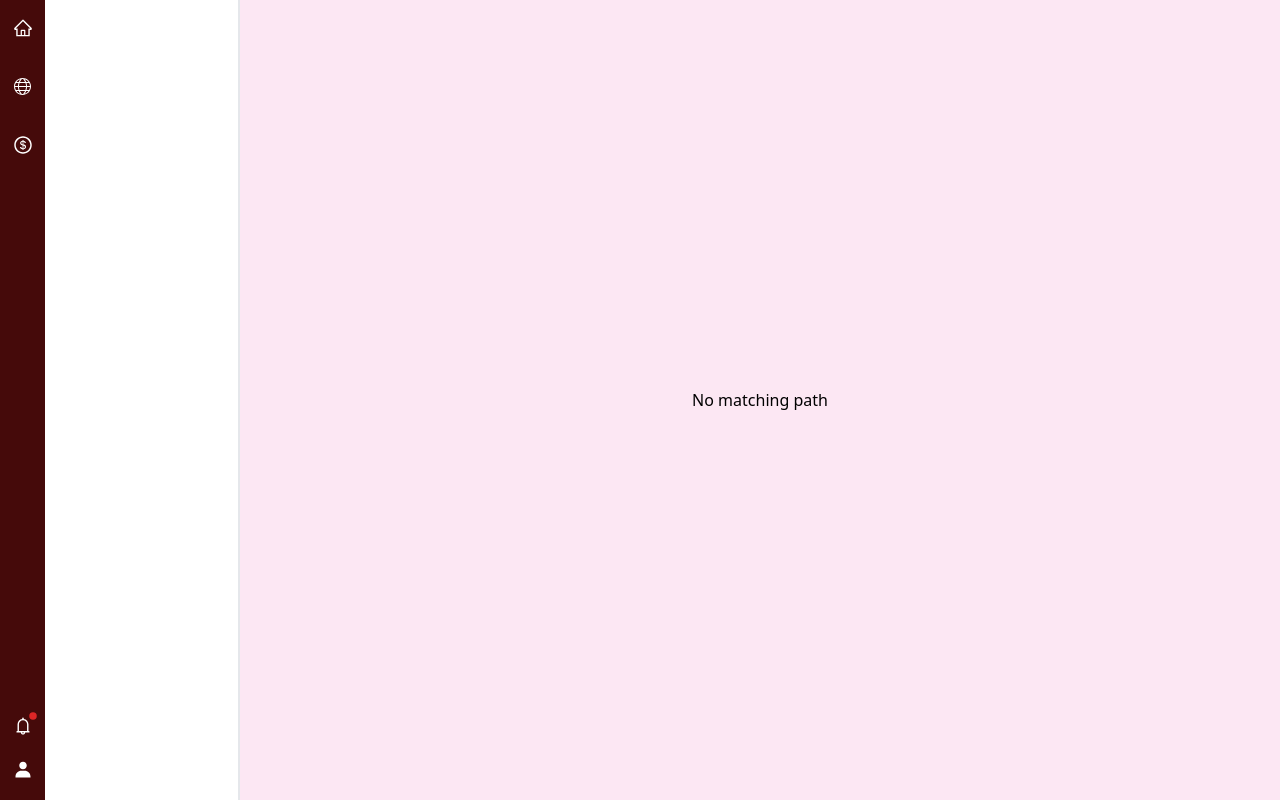
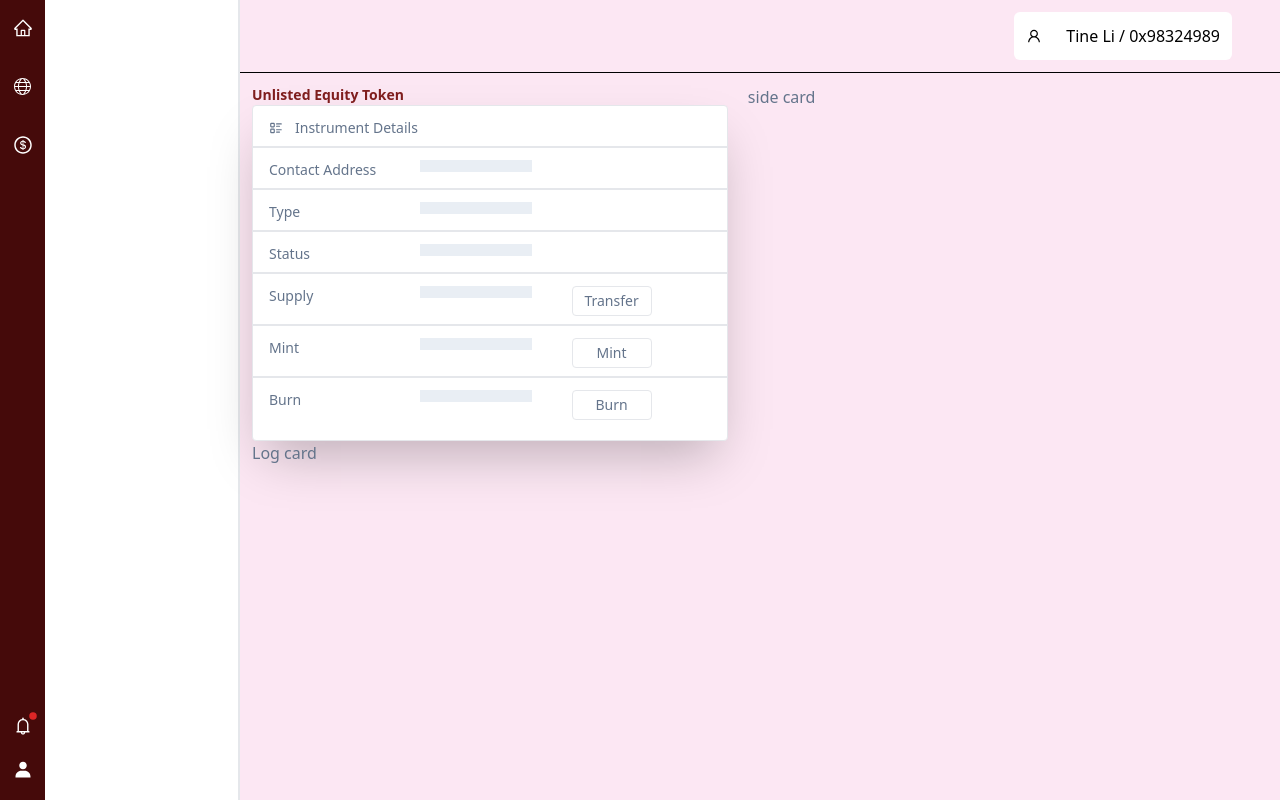
Before and after one commit to shub113/web3, a React (Vite) app: page /issue in a window 1280 px wide. Built offline with nearby package versions, Linux system fonts and the light colour scheme.

Commit message:
added main card

```diff
--- /dev/null
+++ b/src/components/card.jsx
@@ -0,0 +1,11 @@
+import { twMerge } from "tailwind-merge";
+
+export function Card({ children, styleCard = "", ...rest }) {
+    const cardClass = twMerge("w-full bg-white border rounded shadow-2xl ", styleCard);
+
+    return (
+        <div className={cardClass} {...rest}>
+            {children}
+        </div>
+    );
+}
--- a/src/components/index.js
+++ b/src/components/index.js
@@ -7,3 +7,4 @@ export { Navbar } from "./navbar/navbar";
 export { NavbarNew } from "./navbarNew/navbarNew";
 export { NavList } from "./navbar/navList";
 export { Banner } from "./banner";
+export { Card } from "./card";
--- /dev/null
+++ b/src/pages/issue/Issue.jsx
@@ -0,0 +1,11 @@
+import { Header } from "./header";
+import { Body } from "./body/body";
+
+export function Issue() {
+    return (
+        <div>
+            <Header />
+            <Body />
+        </div>
+    );
+}
--- /dev/null
+++ b/src/pages/issue/body/body.jsx
@@ -0,0 +1,17 @@
+import { SideCard } from "./sideCard";
+import { MainCard } from "./mainCard";
+import { LogCard } from "./logCard";
+
+export function Body() {
+    return (
+        <div className='p-3 text-slate-500'>
+            <div className='flex gap-5'>
+                <div>
+                    <MainCard />
+                    <LogCard />
+                </div>
+                <SideCard />
+            </div>
+        </div>
+    );
+}
--- /dev/null
+++ b/src/pages/issue/body/logCard.jsx
@@ -0,0 +1,3 @@
+export function LogCard() {
+    return <div>Log card</div>;
+}
--- /dev/null
+++ b/src/pages/issue/body/mainCard.jsx
@@ -0,0 +1,55 @@
+import { TbListDetails } from "react-icons/tb";
+
+import { Card } from "../../../components/index";
+
+const Button = ({ children }) => {
+    return (
+        <button className='border hover:bg-slate-200 justify-end w-20 rounded py-1 text-sm '>
+            {children}
+        </button>
+    );
+};
+
+export function MainCard() {
+    return (
+        <div className='text-sm'>
+            <span className='text-red-900 font-semibold  '>Unlisted Equity Token </span>
+            <Card>
+                <div className='flex justify-start items-center gap-3 border-b-2 px-4 pb-2 my-3'>
+                    <TbListDetails />
+                    <span>Instrument Details</span>
+                </div>
+                <div className='grid grid-cols-3 gap-3 border-b-2 px-4 pb-2 my-3'>
+                    <span className='mr-8'>Contact Address</span>
+                    <div className='w-28 animate-pulse bg-slate-200 h-3 ' />
+                    <div />
+                </div>
+                <div className='grid grid-cols-3 gap-3 border-b-2 px-4 pb-2 my-3'>
+                    <span className='mr-8'>Type</span>
+                    <div className='w-28 animate-pulse bg-slate-200 h-3 ' />
+                    <div />
+                </div>
+                <div className='grid grid-cols-3 gap-3 border-b-2 px-4 pb-2 my-3'>
+                    <span className='mr-8'>Status</span>
+                    <div className='w-28 animate-pulse bg-slate-200 h-3 ' />
+                    <div />
+                </div>
+                <div className='grid grid-cols-3 place-items-start gap-3 border-b-2 px-4 pb-2 my-3'>
+                    <span className='mr-8'>Supply</span>
+                    <div className='w-28 animate-pulse bg-slate-200 h-3 ' />
+                    <Button>Transfer</Button>
+                </div>
+                <div className='grid grid-cols-3 place-items-start gap-3 border-b-2 px-4 pb-2 my-3'>
+                    <span className='mr-8'>Mint</span>
+                    <div className='w-28 animate-pulse bg-slate-200 h-3 ' />
+                    <Button>Mint</Button>
+                </div>
+                <div className='grid grid-cols-3 place-items-start gap-3 px-4 pb-2 my-3'>
+                    <span className='mr-8'>Burn</span>
+                    <div className='w-28 animate-pulse bg-slate-200 h-3 ' />
+                    <Button>Burn</Button>
+                </div>
+            </Card>
+        </div>
+    );
+}
--- /dev/null
+++ b/src/pages/issue/body/sideCard.jsx
@@ -0,0 +1,3 @@
+export function SideCard() {
+    return <div>side card</div>;
+}
--- /dev/null
+++ b/src/pages/issue/header.jsx
@@ -0,0 +1,15 @@
+import { AiOutlineUser } from "react-icons/ai";
+
+export function Header() {
+    return (
+        <div>
+            <div className='flex justify-end items-center py-3 px-12'>
+                <div className='bg-white flex justify-between items-center p-3 rounded-md'>
+                    <AiOutlineUser />
+                    <span className='ml-6'> Tine Li / 0x98324989</span>
+                </div>
+            </div>
+            <hr className='border-black' />
+        </div>
+    );
+}
--- a/src/pages/routeList.jsx
+++ b/src/pages/routeList.jsx
@@ -10,6 +10,7 @@ const Metamask = lazy(() => import("./metamask/metamask").then((module) => ({ de
 const Polygonscan = lazy(() =>
     import("./polygonscan/polygonscan").then((module) => ({ default: module.Polygonscan }))
 );
+const Issue = lazy(() => import("./issue/Issue").then((module) => ({ default: module.Issue })));
 
 export const RouteList = () => (
     <Routes>
@@ -20,6 +21,7 @@ export const RouteList = () => (
             <Route path='services' element={<div>Service page</div>} />
             <Route path='dashboard' element={<Metamask />} />
             <Route path='tokens' element={<Polygonscan />} />
+            <Route path='issue' element={<Issue />} />
             <Route path='menu4' element={<div>Menu page 4</div>} />
             <Route path='menu5' element={<div>Menu page 5</div>} />
 
```
